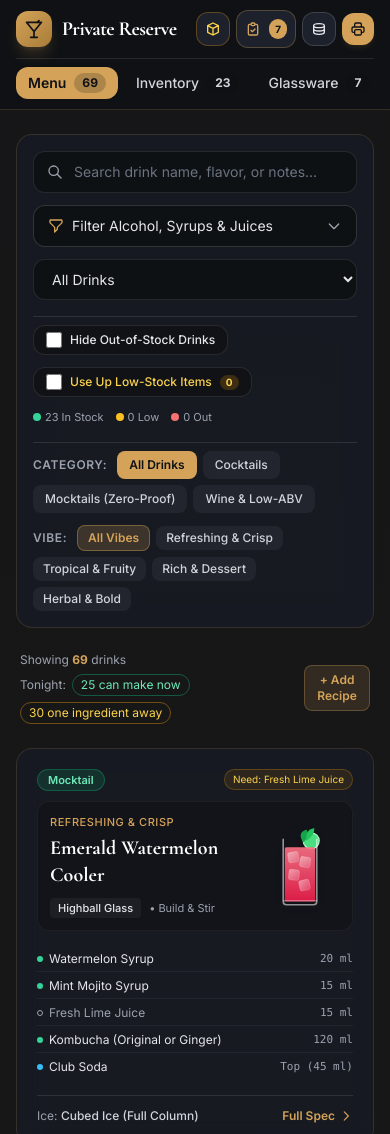
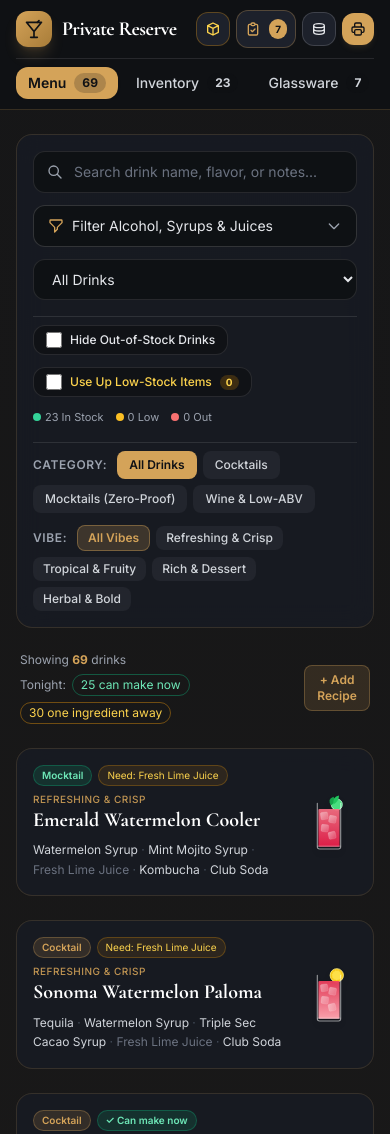
Before and after one commit to mundhra/home-bar-catalog, a website: page index.html in a window 390 px wide. Shown: the top 1134 px of the page. Drawn offline with nearby package versions, Linux system fonts and the light colour scheme.

Commit message:
Compact drink tiles; details move to the full spec
Tiles keep what helps choose a drink: category, readiness badge, vibe,
name, glass illustration and a one-line ingredient list (out-of-stock
struck through, low in amber, missing mixers greyed).

Moved to the recipe view only: ml amounts, glass name and technique,
ice, ingredient notes, the low/out-of-stock banner and the 'Full Spec'
footer (the whole tile opens it). The recipe view now shows 'Can make
now' or which mixers aren't on hand, with a Shopping list shortcut.

Average tile height: 376px -> 156px on a phone (whole menu 27,600px ->
12,400px). The printed menu becomes names + ingredients.

```diff
--- a/js/render.js
+++ b/js/render.js
@@ -143,68 +143,40 @@ function renderRecipes() {
     const readyBadge = missing.length === 0
       ? `<span class="text-[10px] px-2 py-0.5 rounded-full bg-emerald-500/15 text-emerald-300 border border-emerald-500/30 font-semibold">✓ Can make now</span>`
       : missing.length === 1
-        ? `<span class="text-[10px] px-2 py-0.5 rounded-full bg-amber-500/10 text-amber-300 border border-amber-500/25 truncate max-w-[60%]">Need: ${esc(missing[0].name)}</span>`
+        ? `<span class="text-[10px] px-2 py-0.5 rounded-full bg-amber-500/10 text-amber-300 border border-amber-500/25 truncate max-w-full">Need: ${esc(missing[0].name)}</span>`
         : `<span class="text-[10px] px-2 py-0.5 rounded-full bg-white/5 text-gray-400 border border-white/10">Missing ${missing.length}</span>`;
 
-    let stockWarningBanner = "";
-    if (isOut) {
-      stockWarningBanner = `
-        <div class="mb-3 px-2.5 py-1.5 rounded-lg bg-red-500/15 border border-red-500/40 text-red-300 text-[11px] font-medium flex items-center gap-1.5">
-          <span>Out of Stock:</span>
-          <strong class="truncate">${esc(outItems.join(", "))}</strong>
-        </div>`;
-    } else if (isLow) {
-      stockWarningBanner = `
-        <div class="mb-3 px-2.5 py-1.5 rounded-lg bg-amber-500/15 border border-amber-500/40 text-amber-300 text-[11px] font-medium flex items-center gap-1.5">
-          <span>Low Stock:</span>
-          <strong class="truncate">${esc(lowItems.join(", "))}</strong>
-        </div>`;
-    }
-
-    const ingPreview = r.ingredients.map(i => {
+    // Tile = enough to choose a drink. Amounts, glass/technique, ice and stock
+    // details live in the full spec (openRecipeModal).
+    const names = [];
+    r.ingredients.forEach(i => {
       const it = i.item ? itemsById.get(i.item) : null;
+      const label = it ? it.name : (i.name || "");
+      if (!label || names.some(n => n.label === label)) return;
       const st = isTracked(it) ? getItemStockStatus(it.id) : null;
-      const mixerMissing = !!it && !isTracked(it) && !isOnHand(it.id);
-      const dotColor = mixerMissing ? "border border-gray-400" : !st ? "bg-sky-400" : st === "out" ? "bg-red-500" : st === "low" ? "bg-amber-400" : "bg-emerald-400";
-      const textStyle = st === "out" ? "line-through text-red-300/80" : st === "low" ? "text-amber-200" : mixerMissing ? "text-gray-400" : "text-gray-200";
-      return `
-        <li class="flex items-center justify-between gap-3 text-xs py-1 border-b border-white/5 last:border-0">
-          <span class="${textStyle} flex items-center gap-1.5 min-w-0">
-            <span class="w-1.5 h-1.5 rounded-full shrink-0 ${dotColor}"></span>
-            <span class="truncate">${esc(ingredientLabel(i))}</span>
-          </span>
-          <span class="font-mono text-[11px] text-gray-400 shrink-0">${esc(i.amount)}</span>
-        </li>`;
-    }).join("");
+      const missingMixer = !!it && !isTracked(it) && !isOnHand(it.id);
+      const style = st === "out" ? "line-through text-red-300/80"
+        : st === "low" ? "text-amber-200"
+        : missingMixer ? "text-gray-500"
+        : "text-gray-300";
+      names.push({ label, style });
+    });
+    const ingredientLine = names.map(n => `<span class="${n.style}">${esc(n.label)}</span>`).join('<span class="text-gray-600"> · </span>');
 
     return `
-      <article onclick="openRecipeModal('${r.id}')" class="glass-card rounded-2xl p-5 flex flex-col justify-between cursor-pointer group ${isOut ? 'opacity-55 border-red-500/30 grayscale-[35%]' : isLow ? 'border-amber-500/35' : ''}">
-        <div>
-          <div class="flex flex-wrap items-center justify-between gap-1.5 mb-2.5">
-            <span class="text-[11px] px-2.5 py-0.5 rounded-full border font-semibold ${typeBadgeColor}">${esc(r.type)}</span>
+      <article onclick="openRecipeModal('${r.id}')" class="glass-card rounded-2xl p-4 flex items-start gap-3 cursor-pointer group ${isOut ? 'opacity-60 border-red-500/30 grayscale-[35%]' : isLow ? 'border-amber-500/35' : ''}">
+        <div class="min-w-0 flex-1 space-y-1.5">
+          <div class="flex flex-wrap items-center gap-1.5">
+            <span class="text-[10px] px-2 py-0.5 rounded-full border font-semibold ${typeBadgeColor}">${esc(r.type)}</span>
             ${readyBadge}
           </div>
-          ${stockWarningBanner}
-          <div class="flex items-center justify-between gap-3 bg-obsidian/60 rounded-xl p-3 border border-white/5 mb-4">
-            <div class="space-y-1 min-w-0">
-              <p class="text-[11px] uppercase tracking-wider text-gold font-medium">${esc(r.vibe)}</p>
-              <h3 class="font-serif text-xl font-bold text-white group-hover:text-gold transition leading-snug">${esc(r.name)}</h3>
-              <div class="flex flex-wrap items-center gap-2 pt-1 text-[11px] text-gray-400">
-                <span class="px-2 py-0.5 rounded bg-white/5 text-gray-200 font-medium">${esc(r.glass)} Glass</span>
-                ${r.method ? `<span>• ${esc(r.method)}</span>` : ""}
-              </div>
-            </div>
-            ${renderGlassSVG(r.glass, r.colors, r.garnishType, r.id)}
+          <div>
+            <p class="text-[10px] uppercase tracking-wider text-gold/90 font-medium">${esc(r.vibe)}</p>
+            <h3 class="font-serif text-xl font-bold text-white group-hover:text-gold transition leading-snug">${esc(r.name)}</h3>
           </div>
-          <ul class="space-y-0.5 mb-4">${ingPreview}</ul>
+          <p class="text-xs leading-relaxed line-clamp-2">${ingredientLine}</p>
         </div>
-        <div class="pt-3 border-t border-white/10 flex items-center justify-between text-xs">
-          <span class="text-gray-400 truncate max-w-[70%]">Ice: <strong class="text-gray-300 font-medium">${esc(r.ice || "—")}</strong></span>
-          <span class="text-gold font-semibold group-hover:translate-x-0.5 transition flex items-center gap-1">
-            <span>Full Spec</span>
-            <svg class="w-3.5 h-3.5" fill="none" stroke="currentColor" viewBox="0 0 24 24"><path stroke-linecap="round" stroke-linejoin="round" stroke-width="2" d="M9 5l7 7-7 7"/></svg>
-          </span>
-        </div>
+        <div class="shrink-0 self-center [&>svg]:w-14 [&>svg]:h-16" aria-hidden="true">${renderGlassSVG(r.glass, r.colors, r.garnishType, r.id)}</div>
       </article>`;
   }).join("");
 }
--- a/js/ui.js
+++ b/js/ui.js
@@ -96,6 +96,18 @@ function openRecipeModal(id) {
   if (!r) return;
   const { lowItems, outItems } = getRecipeStockAnalysis(r);
 
+  // What's needed to make it now (tiles only show a short badge).
+  const missing = missingItems(r);
+  const missingMixers = missing.filter(it => !isTracked(it));
+  const readiness = missing.length === 0
+    ? `<span class="text-xs px-2.5 py-0.5 rounded-full bg-emerald-500/15 text-emerald-300 font-semibold">✓ Can make now</span>`
+    : "";
+  const missingNote = missingMixers.length ? `
+      <div class="p-3.5 rounded-2xl bg-white/5 border border-white/10 text-xs text-gray-300 flex flex-wrap items-center justify-between gap-2">
+        <p><strong class="text-white">Not on hand:</strong> ${esc(missingMixers.map(it => it.name).join(", "))}</p>
+        <button onclick="closeRecipeModal(); openShoppingModal();" class="px-3 py-1 rounded-lg bg-obsidian/80 text-gold border border-gold/30 font-semibold hover:bg-gold hover:text-obsidian transition no-print">Shopping list</button>
+      </div>` : "";
+
   let modalAlert = "";
   if (outItems.length > 0 || lowItems.length > 0) {
     modalAlert = `
@@ -139,7 +151,8 @@ function openRecipeModal(id) {
           <div class="flex flex-wrap items-center gap-2 mb-2">
             <span class="text-xs px-2.5 py-0.5 rounded-full bg-gold/20 text-gold font-semibold">${esc(r.type)}</span>
             <span class="text-xs px-2.5 py-0.5 rounded-full bg-white/10 text-gray-200">${esc(r.vibe)}</span>
-            ${isBarReady(r) ? `<span class="text-xs px-2.5 py-0.5 rounded-full bg-emerald-500/15 text-emerald-300">Bar-Ready</span>` : ""}
+            ${readiness}
+            ${isBarReady(r) ? `<span class="text-xs px-2.5 py-0.5 rounded-full bg-white/10 text-gray-200">Bar-Ready</span>` : ""}
           </div>
           <h2 class="font-serif text-3xl sm:text-4xl font-bold text-white">${esc(r.name)}</h2>
         </div>
@@ -149,6 +162,7 @@ function openRecipeModal(id) {
       </div>
 
       ${modalAlert}
+      ${missingNote}
 
       <div class="grid grid-cols-1 sm:grid-cols-3 gap-4 bg-obsidian/90 rounded-2xl p-4 border border-gold/20 items-center">
         <div class="flex items-center justify-center sm:border-r border-white/10 py-2">
```
Also changed, not shown: css/app.css.
